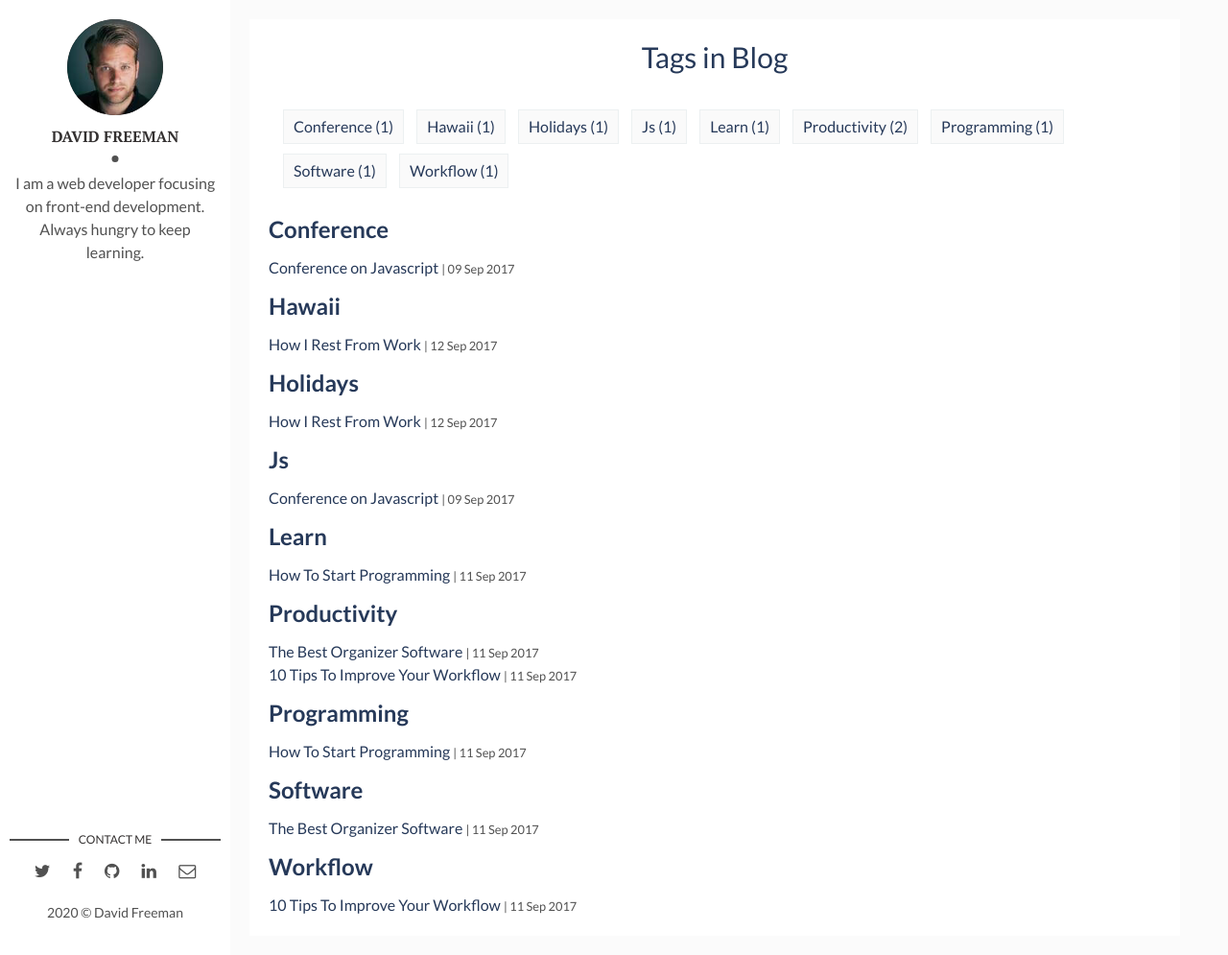
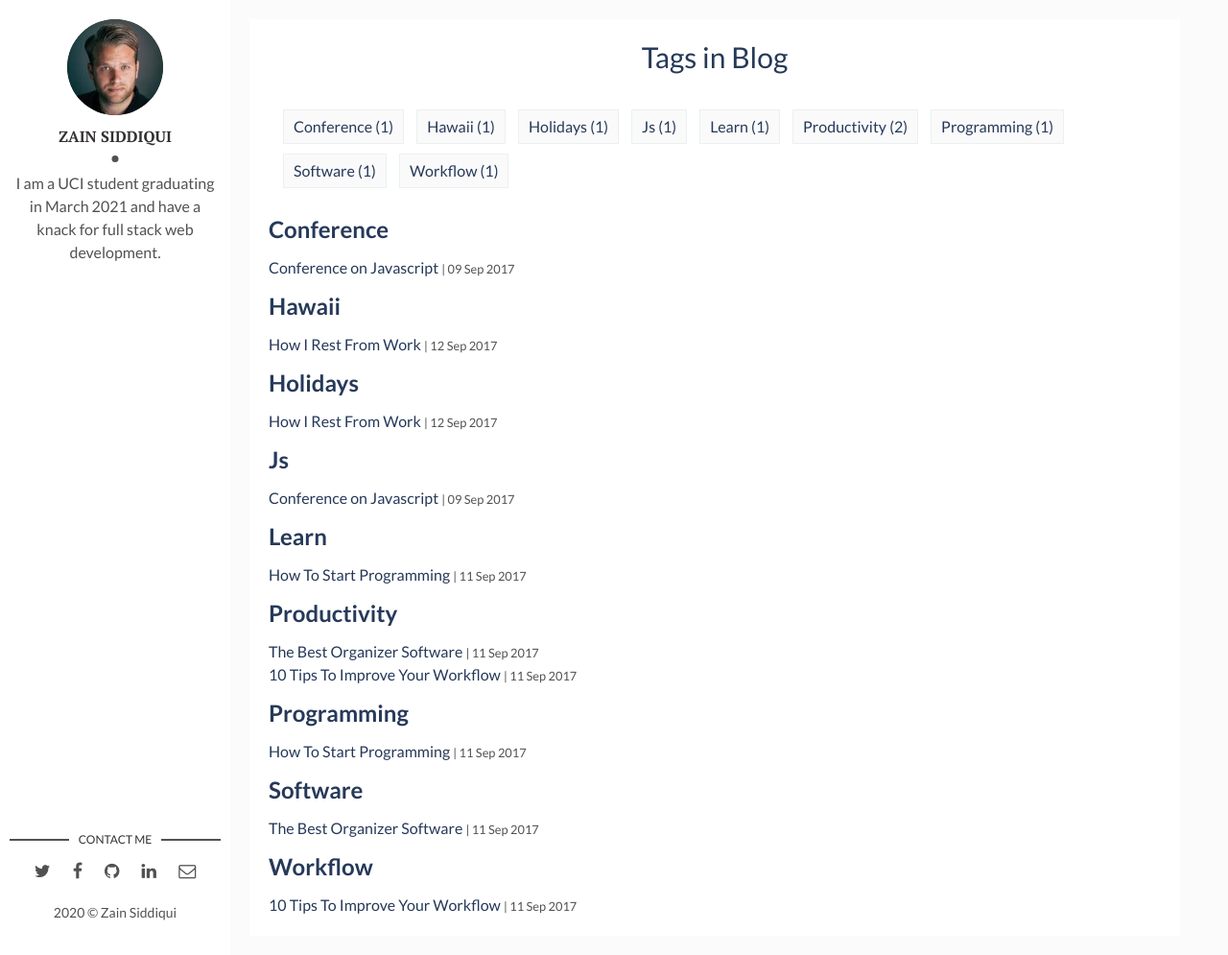
Before and after one commit to zasiddiq/zasiddiq.github.io, a Jekyll site: the page built from tags.html, in a window 1280 px wide and 995 px high. Shown: the whole window at 96% size. Built offline with Jekyll 4.4.1, drawn with Linux system fonts in a browser that asks for light colours.

Commit message:
added info to config.yml

```diff
--- a/_config.yml
+++ b/_config.yml
@@ -1,22 +1,20 @@
-title: Hello, world! I'm David Freeman
+title: Code By Zain
 description: > # this means to ignore newlines until "baseurl:"
-  Write an awesome description for your new site here. You can edit this
-  line in _config.yml. It will appear in your document head meta (for
-  Google search results) and in your feed.xml site description.
+  Welcome to Zain Siddiqui's onlune portfolio
 permalink: ':title/'
-baseurl: "/flexible-jekyll" # the subpath of your site, e.g. /blog
-url: "" # the base hostname & protocol for your site, e.g. http://example.com
+baseurl: "/portfolio" # the subpath of your site, e.g. /blog
+url: "https://codebyzain.com" # the base hostname & protocol for your site, e.g. http://example.com
 site-twitter: #if your site has a twitter account, enter it here
 
 # Author Settings
-author: David Freeman # add your name
+author: Zain Siddiqui # add your name
 author-img: david-freeman.jpg # add your photo
-about-author: I am a web developer focusing on front-end development. Always hungry to keep learning. # add description
-social-twitter: # add your Twitter handle
+about-author: I am a UCI student graduating in March 2021 and have a knack for full stack web development. # add description
+social-twitter: zainyydoe # add your Twitter handle
 social-facebook: # add your Facebook handle
-social-github: artemsheludko # add your Github handle
-social-linkedin: # add your Linkedin handle
-social-email: # add your Email address
+social-github: zasiddiq # add your Github handle
+social-linkedin: zasiddiq # add your Linkedin handle
+social-email: zainsiddiquica@gmail.com # add your Email address
 
 # Disqus
 discus-identifier: mr-brown # add your discus identifier
```
